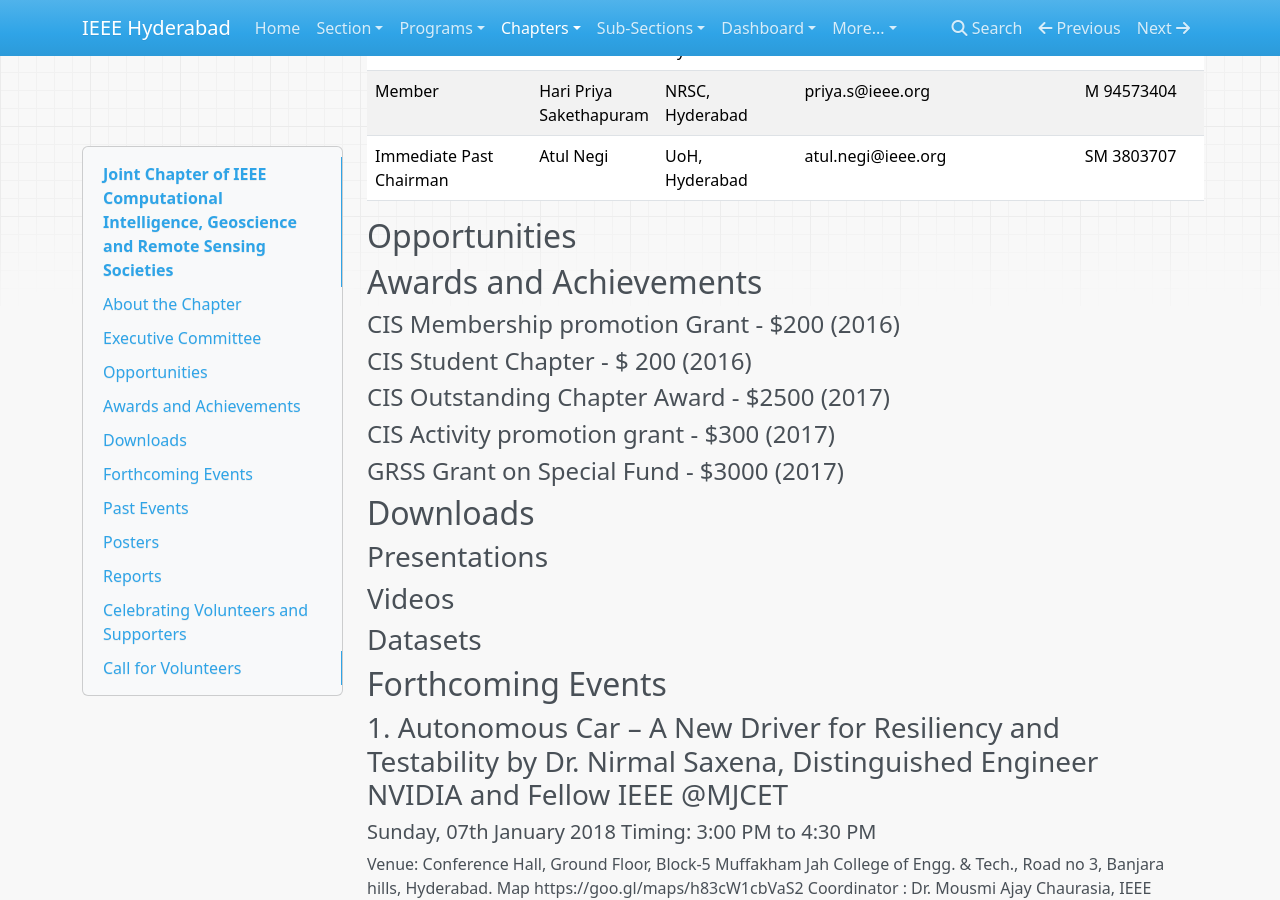
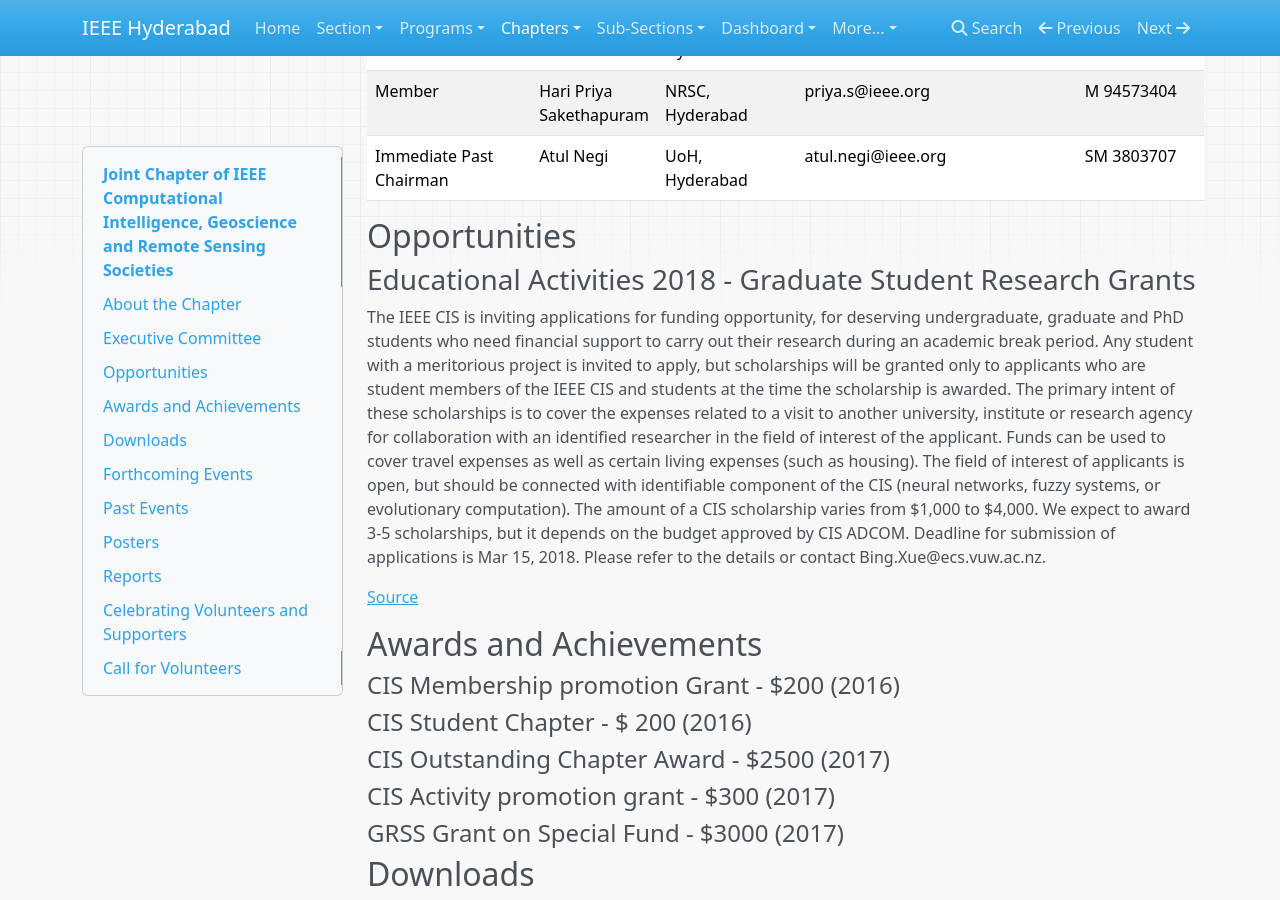
Before and after one commit to ieeehyd-website/2018, an MkDocs documentation site: the page built from website/docs/chapters/cis-grss/cis-grss.md, in a window 1280 px wide and 900 px high, scrolled down 2193 px. Built offline with MkDocs 1.6.1, drawn with Linux system fonts in a browser that asks for light colours; nearby versions of some CDN libraries; old or Windows-style settings are respelled for this version of MkDocs.

Commit message:
Update cis-grss.md

```diff
--- a/website/docs/chapters/cis-grss/cis-grss.md
+++ b/website/docs/chapters/cis-grss/cis-grss.md
@@ -18,7 +18,13 @@ IEEE CIS chapter Hyderabad Section has organized more than 25 events this year.
 |Immediate Past Chairman |Atul Negi |UoH, Hyderabad| atul.negi@ieee.org| SM 3803707|
 
 ## Opportunities
+### Educational Activities 2018 - Graduate Student Research Grants
 
+The IEEE CIS is inviting applications for funding opportunity, for deserving undergraduate, graduate and PhD students who need financial support to carry out their research during an academic break period. Any student with a meritorious project is invited to apply, but scholarships will be granted only to applicants who are student members of the IEEE CIS and students at the time the scholarship is awarded.
+The primary intent of these scholarships is to cover the expenses related to a visit to another university, institute or research agency for collaboration with an identified researcher in the field of interest of the applicant. Funds can be used to cover travel expenses as well as certain living expenses (such as housing). The field of interest of applicants is open, but should be connected with identifiable component of the CIS (neural networks, fuzzy systems, or evolutionary computation).
+The amount of a CIS scholarship varies from $1,000 to $4,000. We expect to award 3-5 scholarships, but it depends on the budget approved by CIS ADCOM. Deadline for submission of applications is Mar 15, 2018. Please refer to the details or contact Bing.Xue@ecs.vuw.ac.nz.
+
+[Source](https://ieee-cis.blogspot.co.uk/2018/01/educational-activities-2018-graduate.html)
 ## Awards and Achievements
 #### CIS Membership promotion Grant - $200  (2016)
 #### CIS Student Chapter - $ 200 (2016)
```
